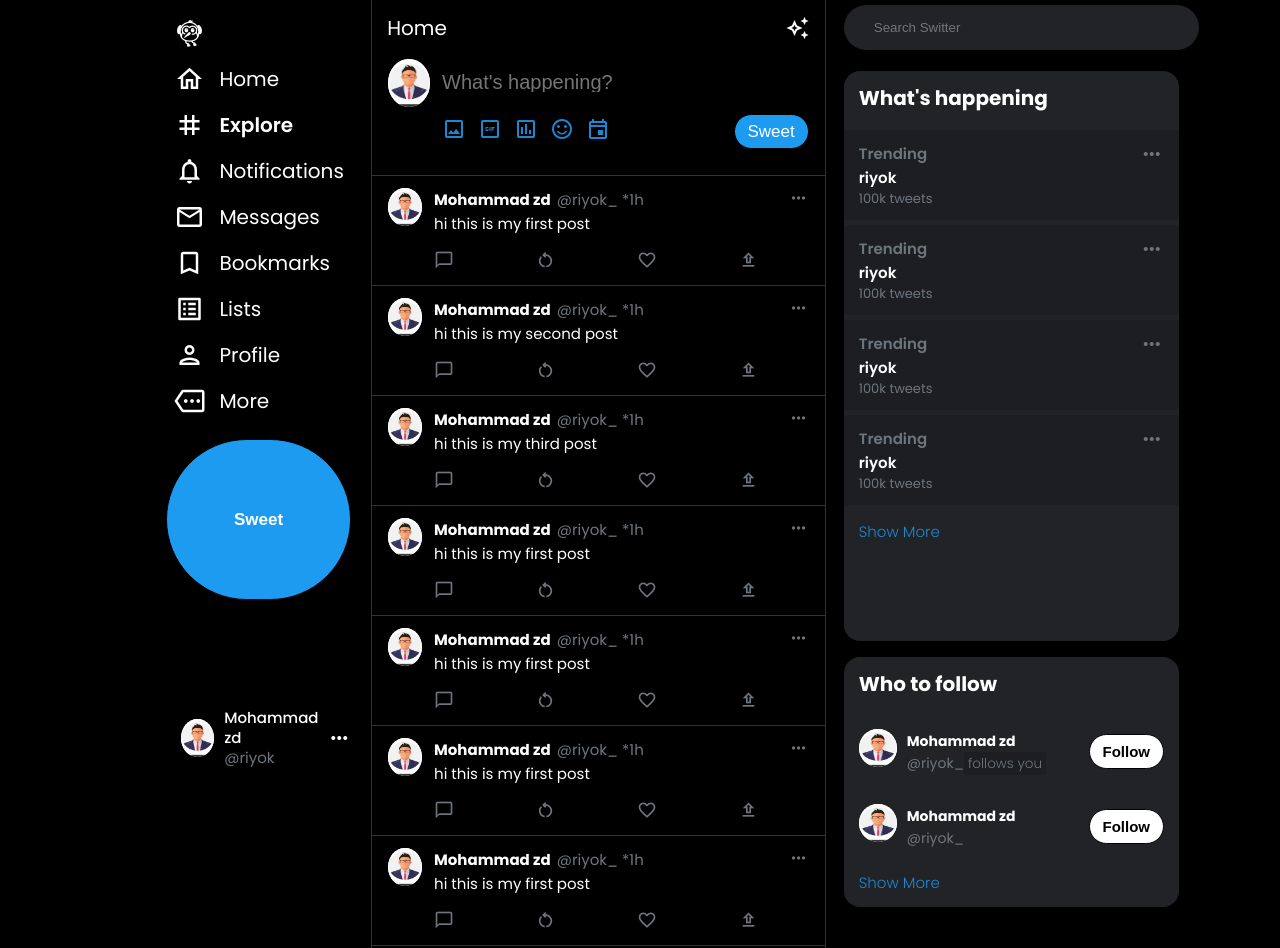
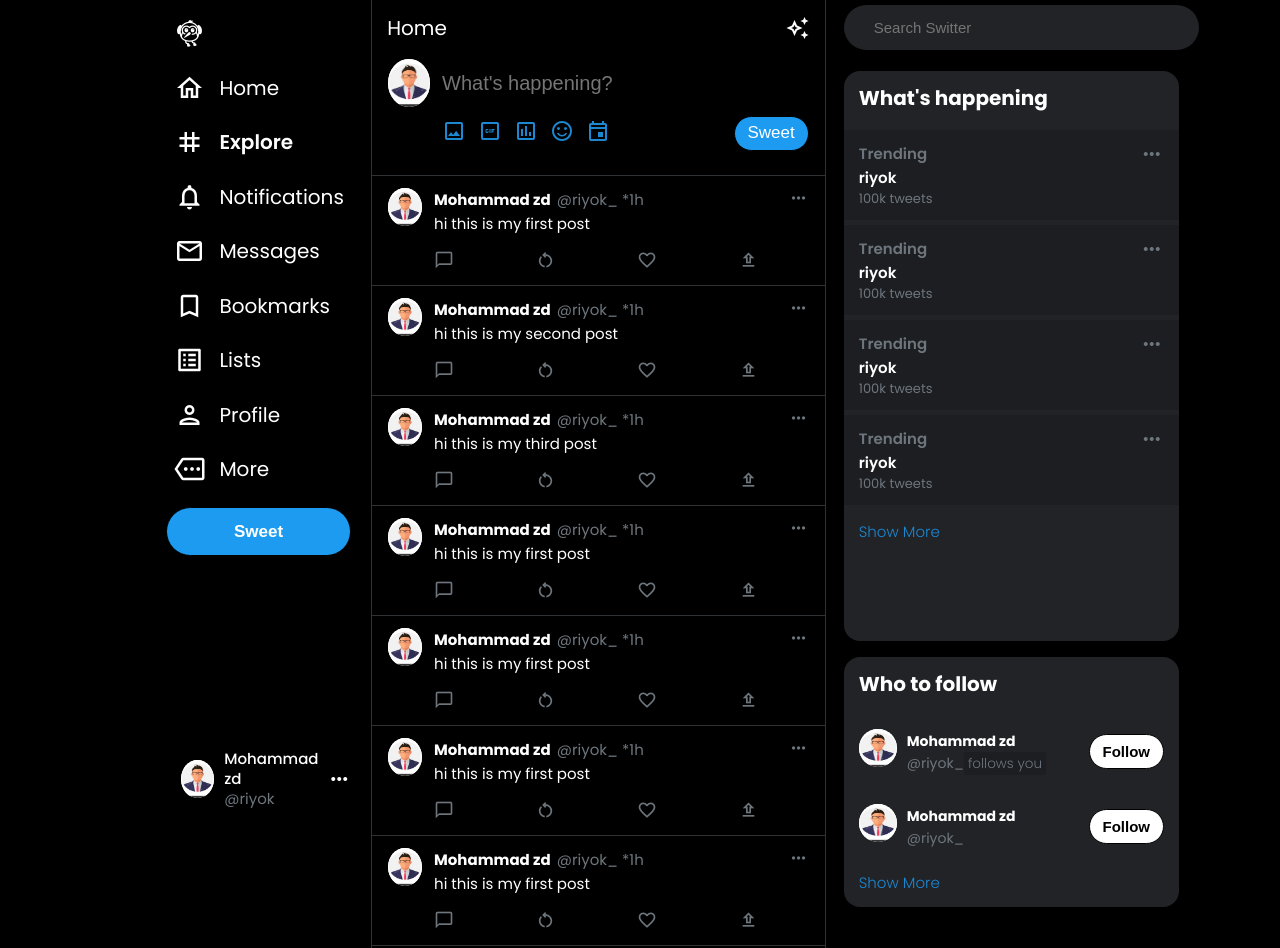
Before and after one commit to mohamadzeineddin/twitter-clone, a plain HTML site: page index.html in a window 1280 px wide. Shown: the top 948 px of the page. Drawn offline with Linux system fonts and the light colour scheme.

Commit message:
gygyuguhj

```diff
--- a/style.css
+++ b/style.css
@@ -60,7 +60,7 @@ margin: 0;
 .tweet-button {
 background-color: rgb(29, 155, 240);
 width: 90%;
-height: 30%;
+height: 55px;
 border-radius: 9999px;
 margin-top: 15px;
 cursor: pointer;
@@ -70,17 +70,13 @@ font-weight: 700;
 border: 1px solid black;
 transition-duration: 0.2s;
 }
-button{
-  padding-bottom:5px;
-  padding-top: 5px;
-}
 .tweet-button:hover{
 background-color: rgba(29, 155, 240, 0.9);
 }
 .main-account{
 width: 100%;
 height: 30%;
-padding-top: 100px;
+padding-top: 185px;
 }
 .main-account a{
 display: flex;
@@ -178,7 +174,7 @@ main{
 
 .new-tweet-details input{
   width: 100%;
-  height: 20px;
+  height: 24px;
   background-color: black;
   font-size: 2rem;
   border: none;
@@ -282,7 +278,7 @@ main{
   width: 100%;
   border: none;
   padding-left: 30px;
-  fomt-size: 1.5rem;
+  font-size: 1.5rem;
   color: white;
   line-height: 20px;
   font-weight: 400;
@@ -440,7 +436,7 @@ main{
 }
 
 
-@media  screen and (max-width: 1260px){
+@media screen and (max-width: 1260px){
 header{
   width: 10%;
   padding: 10px 0;
@@ -453,7 +449,7 @@ header span{
 }
 header .tweet-button{
   width: 55px;
-  border-radius: 50%;
+  border-radius: 50%
   font-size: 1.4rem;
 }
 header .main-account{
```
